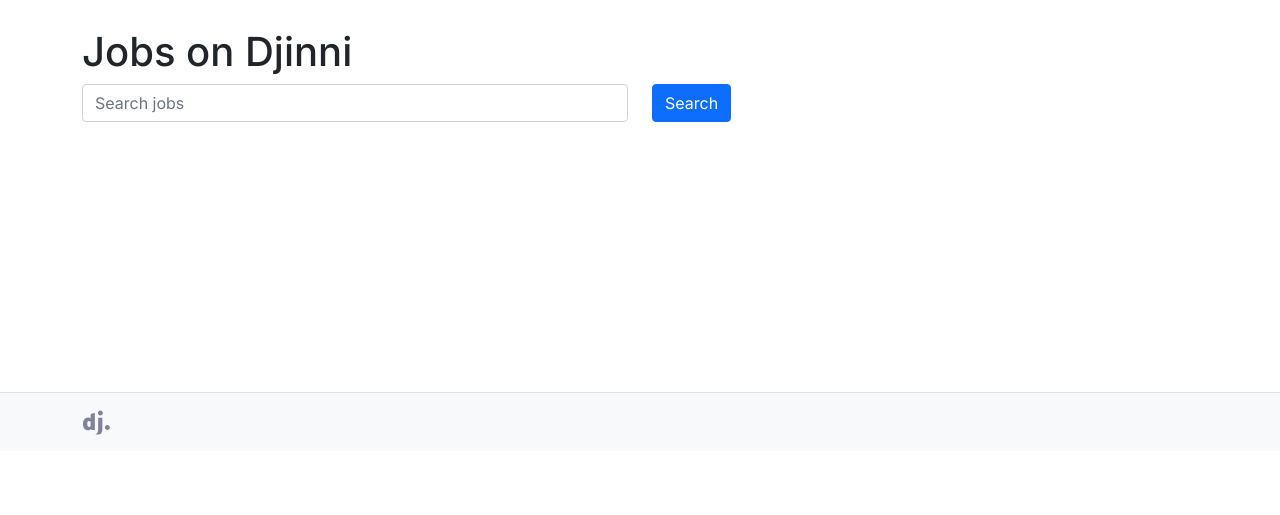
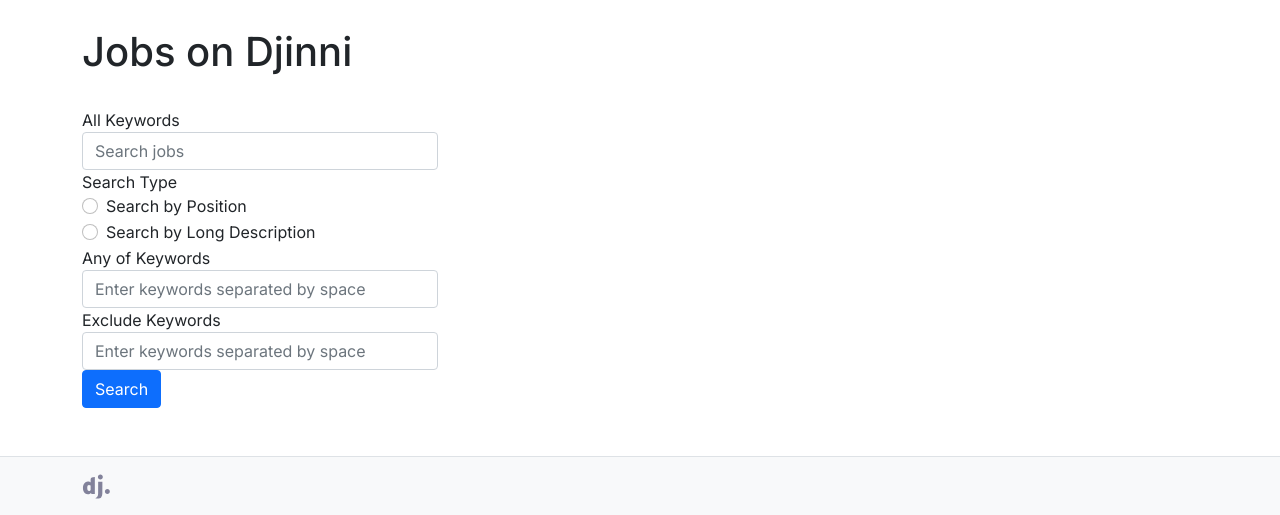
Before and after one commit to djinni-co/djinni-jobs-search-test, a Django app: page / in a window 1280 px wide. Shown: the part 349-864 px from the top of the page. Before the commit the page ends 784 px from the top, so only its background shows below. Run offline with Django 4.2, Linux system fonts and the light colour scheme; data that the repository does not hold is empty.

Commit message:
Filtering Job Positions by keywords and search type(first version)

```diff
--- a/app/jobs/views.py
+++ b/app/jobs/views.py
@@ -6,10 +6,49 @@ from jobs.models import JobPosting, Company
 import random
 from django.db import transaction
 
+from django.db.models import Q
+
+
 def jobs_list(request):
     JOBS_PER_PAGE = 20
 
     jobs = JobPosting.objects.all()
+
+    q = request.GET.get("q", "")
+    search_type = request.GET.get("search_type", "")
+    any_keywords = request.GET.get("any_keywords", "")
+    exclude_keywords = request.GET.get("exclude_keywords", "")
+
+    if q:
+        if search_type == "position":
+            jobs = jobs.filter(position__icontains=q)
+        elif search_type == "long_description":
+            jobs = jobs.filter(long_description__icontains=q)
+        else:
+            jobs = jobs.filter(
+                Q(position__icontains=q) |
+                Q(long_description__icontains=q)
+            )
+
+    if any_keywords:
+        any_keywords_list = any_keywords.split()
+        any_keywords_q = Q()
+        for keyword in any_keywords_list:
+            any_keywords_q |= Q(position__icontains=keyword)
+        jobs = jobs.filter(any_keywords_q)
+
+    if exclude_keywords:
+        exclude_keywords_list = exclude_keywords.split()
+        exclude_keywords_q = Q()
+        for keyword in exclude_keywords_list:
+            exclude_keywords_q &= \
+                Q(position__icontains=keyword) | \
+                Q(long_description__icontains=keyword) | \
+                Q(primary_keyword__icontains=keyword) | \
+                Q(secondary_keyword__icontains=keyword) | \
+                Q(extra_keywords__icontains=keyword)
+        jobs = jobs.exclude(exclude_keywords_q)
+
     page = int(request.GET.get("page", 1)) or 1
     paginator = Paginator(jobs, JOBS_PER_PAGE)
 
--- a/app/templates/jobs/list.html
+++ b/app/templates/jobs/list.html
@@ -19,33 +19,55 @@
 
 <div class="container">
   <header class="pt-4 pb-4">
+    <h1>Jobs on Djinni</h1>
+  </header>
 
-      <h1>Jobs on Djinni</h1>
-      <div class="mb-4">
+  <div class="row">
+    <div class="col-md-4">
       <form method="GET">
-          <div class="row">
-            <div class="col-sm-6">
-              <input type="search" name="q" value="{{ request.GET.q }}" class="form-control" placeholder="Search jobs">
+        <div class="form-group">
+          <label for="q">All Keywords</label>
+          <input type="search" name="q" id="q" value="{{ request.GET.q }}" class="form-control" placeholder="Search jobs">
         </div>
-            <div class="col-auto">
-              <button type="submit" class="btn btn-primary">Search</button>
+
+        <div class="form-group">
+          <label>Search Type</label><br>
+          <div class="form-check">
+            <input class="form-check-input" type="radio" name="search_type" id="search_position" value="position" {% if request.GET.search_type == 'position' %}checked{% endif %}>
+            <label class="form-check-label" for="search_position">
+              Search by Position
+            </label>
+          </div>
+          <div class="form-check">
+            <input class="form-check-input" type="radio" name="search_type" id="search_long_description" value="long_description" {% if request.GET.search_type == 'long_description' %}checked{% endif %}>
+            <label class="form-check-label" for="search_long_description">
+              Search by Long Description
+            </label>
           </div>
         </div>
+
+        <div class="form-group">
+          <label for="any_keywords">Any of Keywords</label>
+          <input type="text" name="any_keywords" id="any_keywords" value="{{ request.GET.any_keywords }}" class="form-control" placeholder="Enter keywords separated by space">
+        </div>
+
+        <div class="form-group">
+          <label for="exclude_keywords">Exclude Keywords</label>
+          <input type="text" name="exclude_keywords" id="exclude_keywords" value="{{ request.GET.exclude_keywords }}" class="form-control" placeholder="Enter keywords separated by space">
+        </div>
+
+        <button type="submit" class="btn btn-primary">Search</button>
       </form>
     </div>
 
-    </header>
-
+    <div class="col-md-8">
       <div id="jobs_list">
-      <div class="row">
-        <div class="col-sm-8">
-
         {% for job in jobs %}
-            <div id="job_{{job.id}}" class="mb-5">
+          <div id="job_{{ job.id }}" class="mb-5">
             <h2 class="h4 text-primary">
               {{ job.position }}
               {% if job.public_salary_max %}
-                  <span class="text-success">to ${{job.public_salary_max}}</span>
+                <span class="text-success">to ${{ job.public_salary_max }}</span>
               {% endif %}
               <small class="text-secondary">at {{ job.company.name }}</small>
             </h2>
@@ -56,9 +78,6 @@
             </div>
           </div>
         {% endfor %}
-
-        </div>
-      </div>
       </div>
 
       <!-- Pagination -->
@@ -108,4 +127,7 @@
         </nav>
       {% endif %}
     </div>
+  </div>
+</div>
+
 {% endblock content %}
```
Lines whose indentation alone changed are shown as unchanged.
